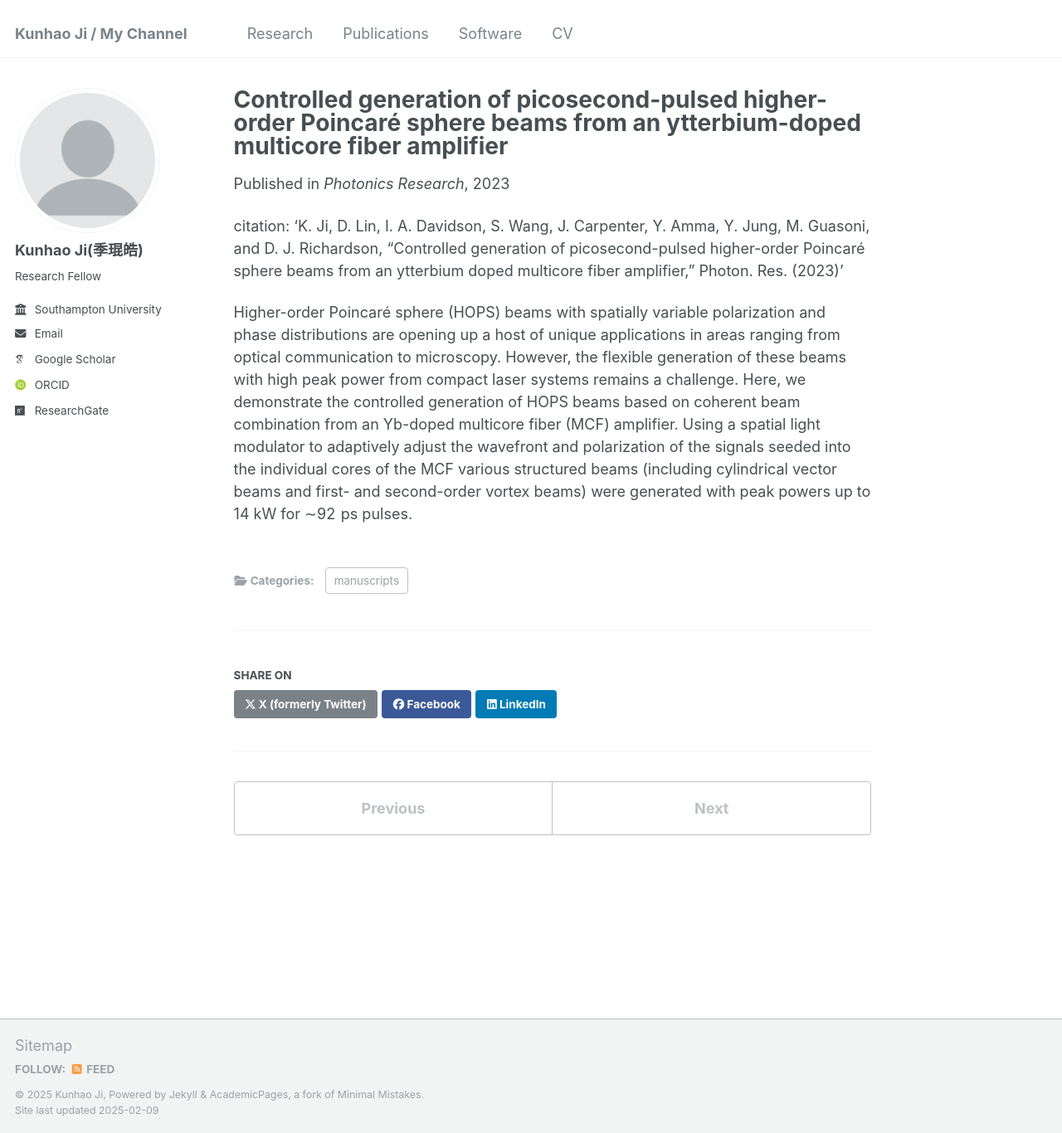
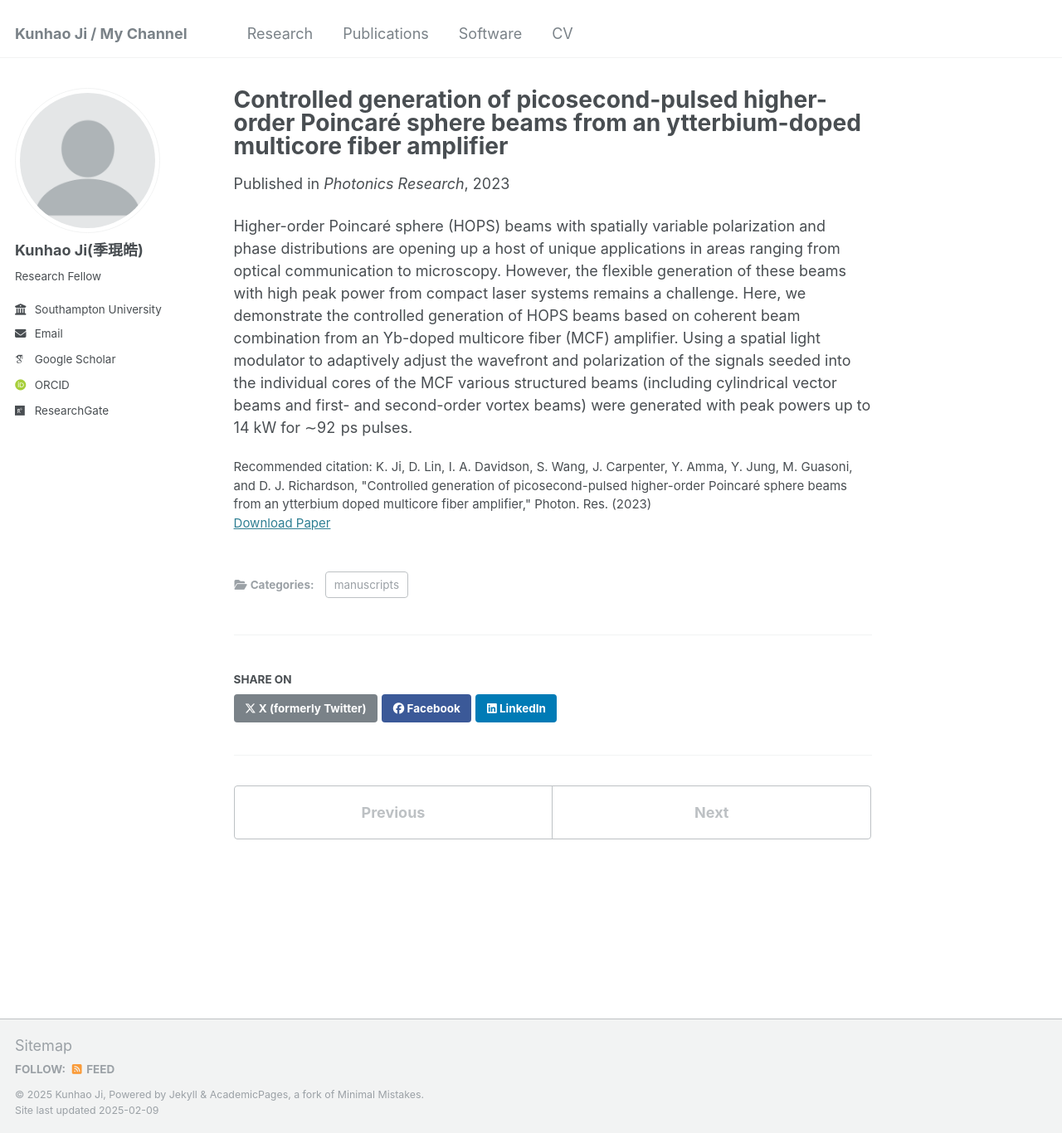
Before and after one commit to kjlight/kjlight.github.io, a Jekyll site: the page built from _publications/2010-10-01-paper-title-number-2.md, in a window 1280 px wide and 1366 px high. Shown: the whole window at 83% size. Built offline with Jekyll 4.4.1, drawn with Linux system fonts in a browser that asks for light colours; some web fonts are replaced.

Commit message:
Update 2010-10-01-paper-title-number-2.md

```diff
--- a/_publications/2010-10-01-paper-title-number-2.md
+++ b/_publications/2010-10-01-paper-title-number-2.md
@@ -7,9 +7,7 @@ excerpt: 'This paper is about a fundamental property of Kerr-nonlinear media - m
 date: 2023-02-01
 venue: 'Photonics Research'
 paperurl: 'http://academicpages.github.io/files/paper2.pdf'
+citation: 'K. Ji, D. Lin, I. A. Davidson, S. Wang, J. Carpenter, Y. Amma, Y. Jung, M. Guasoni, and D. J. Richardson, "Controlled generation of picosecond-pulsed higher-order Poincaré sphere beams from an ytterbium doped multicore fiber amplifier," Photon. Res. (2023)'
 ---
 
-citation: 'K. Ji, D. Lin, I. A. Davidson, S. Wang, J. Carpenter, Y. Amma, Y. Jung, M. Guasoni, and D. J. Richardson, "Controlled generation of picosecond-pulsed higher-order Poincaré sphere beams from an ytterbium doped multicore fiber amplifier," Photon. Res. (2023)'
-
-
 Higher-order Poincaré sphere (HOPS) beams with spatially variable polarization and phase distributions are opening up a host of unique applications in areas ranging from optical communication to microscopy. However, the flexible generation of these beams with high peak power from compact laser systems remains a challenge. Here, we demonstrate the controlled generation of HOPS beams based on coherent beam combination from an Yb-doped multicore fiber (MCF) amplifier. Using a spatial light modulator to adaptively adjust the wavefront and polarization of the signals seeded into the individual cores of the MCF various structured beams (including cylindrical vector beams and first- and second-order vortex beams) were generated with peak powers up to 14 kW for ∼92  ps pulses.
```
